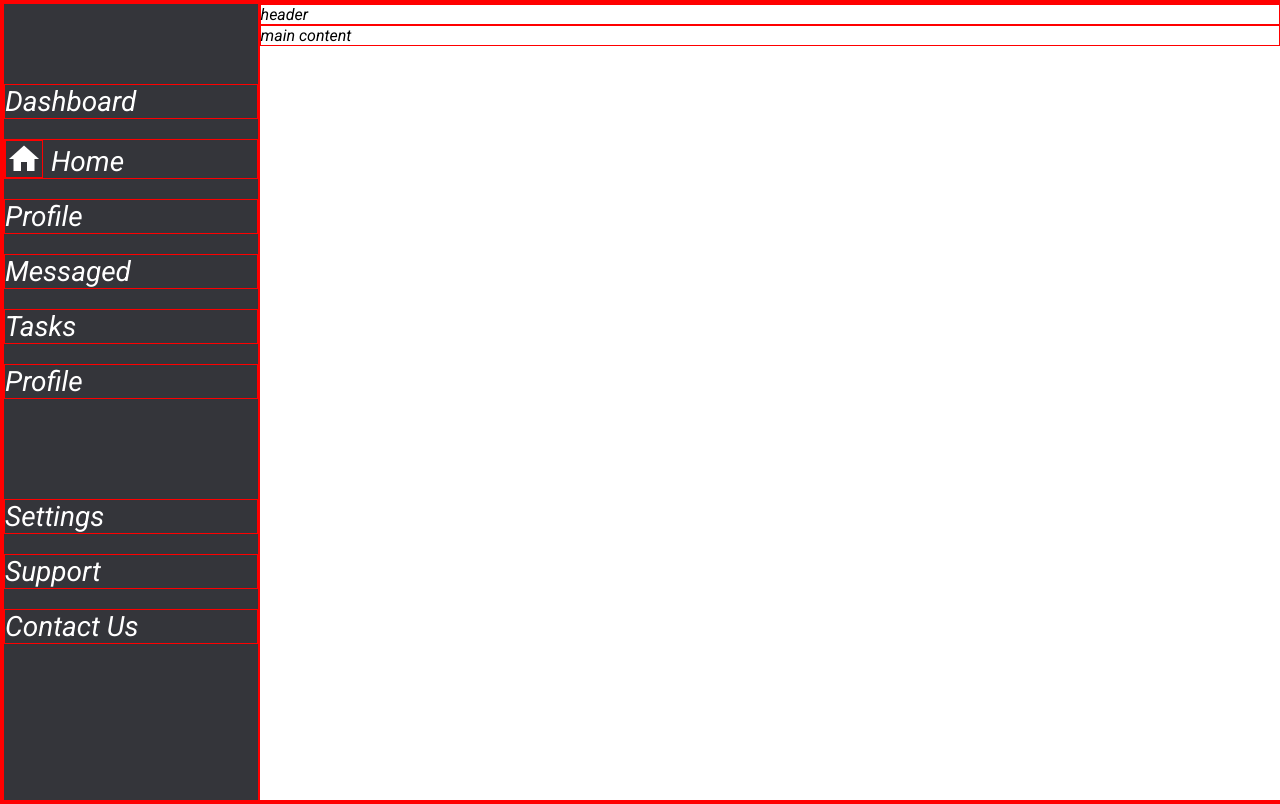
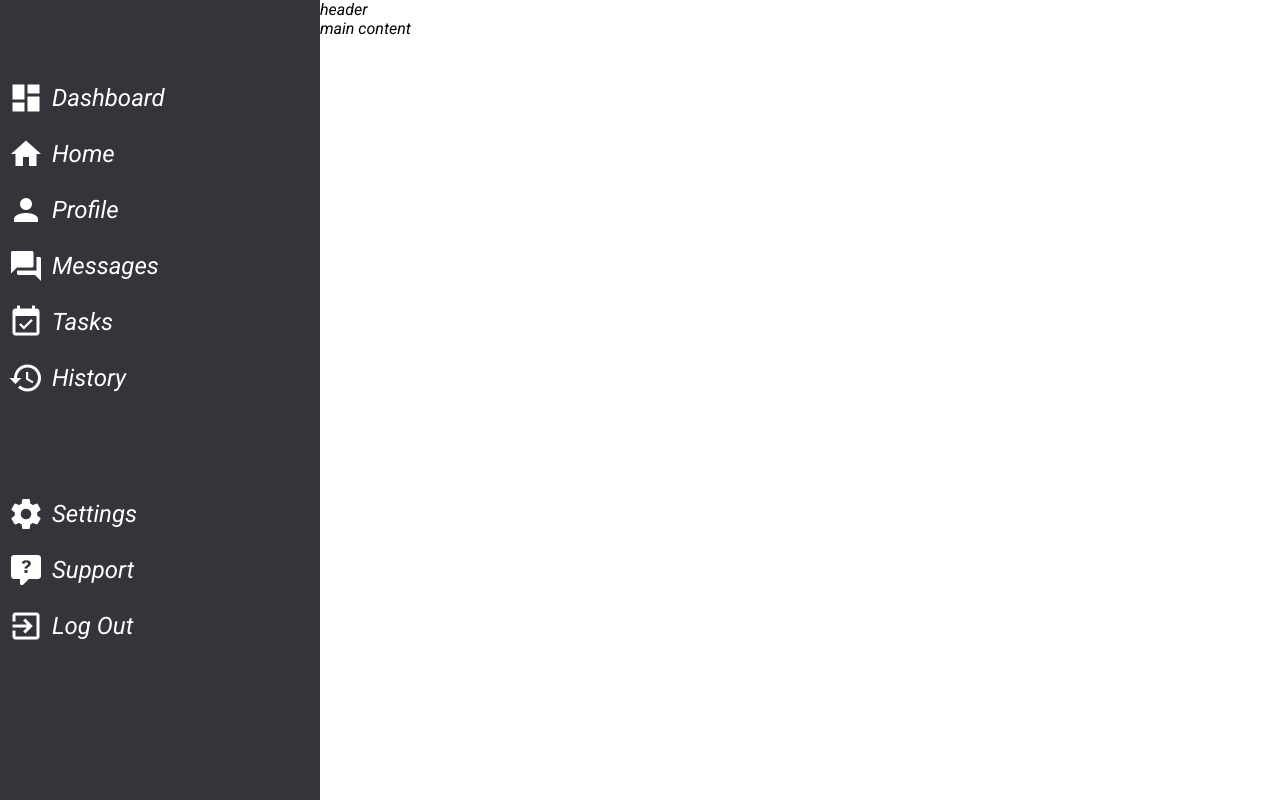
Before and after one commit to oguzhanmolu/admin-dashboard, a plain HTML site: page index.html in a window 1280 px wide. Drawn offline with Linux system fonts and the light colour scheme.

Commit message:
navbar icons added and a few menus were changed

```diff
--- a/index.html
+++ b/index.html
@@ -12,17 +12,33 @@
     <div class="main_grid-container">
       <!-- nav-bar -->
       <div class="nav-sidebar">
-        <div class="nav-item dashboard">Dashboard</div>
+        <div class="nav-item dashboard">
+          <img src="img/dashboard.png" alt="dashboard icon" /> Dashboard
+        </div>
         <div class="nav-item home">
-          <img src="home.png" alt="home icon" /> Home
+          <img src="img/home.png" alt="home icon" /> Home
         </div>
-        <div class="nav-item profile">Profile</div>
-        <div class="nav-item messages">Messaged</div>
-        <div class="nav-item tasks">Tasks</div>
-        <div class="nav-item profile">Profile</div>
-        <div class="nav-item settings">Settings</div>
-        <div class="nav-item support">Support</div>
-        <div class="nav-item contact-us">Contact Us</div>
+        <div class="nav-item profile">
+          <img src="img/profile.png" alt="profile icon" /> Profile
+        </div>
+        <div class="nav-item messages">
+          <img src="img/messages.png" alt="messages icon" /> Messages
+        </div>
+        <div class="nav-item tasks">
+          <img src="img/tasks.png" alt="tasks icon" /> Tasks
+        </div>
+        <div class="nav-item history">
+          <img src="img/history.png" alt="history icon" /> History
+        </div>
+        <div class="nav-item settings">
+          <img src="img/settings.png" alt="settings icon" /> Settings
+        </div>
+        <div class="nav-item support">
+          <img src="img/support.png" alt="support icon" /> Support
+        </div>
+        <div class="nav-item log-out">
+          <img src="img/log-out.png" alt="log-out icon" /> Log Out
+        </div>
       </div>
       <!--  -->
 
--- a/style.css
+++ b/style.css
@@ -3,7 +3,6 @@
   box-sizing: border-box;
   margin: 0;
   padding: 0;
-  border: 1px solid red;
   font-family: 'Roboto', sans-serif;
 }
 
@@ -11,7 +10,7 @@
   height: 100vh;
   width: 100vw;
   display: grid;
-  grid-template-columns: 1fr 4fr;
+  grid-template-columns: 1fr 3fr;
 }
 .nav-sidebar {
   display: flex;
@@ -19,12 +18,14 @@
   gap: 1.25rem;
   background-color: #34353a;
   color: white;
-  font-size: 1.75rem;
+  font-size: 1.5rem;
 }
 .nav-item {
   display: flex;
+  align-items: center;
+  margin-left: 0.5rem;
   gap: 0.5rem;
-  align-items: flex-end;
+  cursor: pointer;
 }
 .dashboard,
 .settings {
```
Also changed, not shown: img/dashboard.png (added), img/history.png (added), img/home.png (renamed from home.png), img/log-out.png (added), img/messages.png (added), img/profile.png (added), img/settings.png (added), img/support.png (added), img/tasks.png (added).
